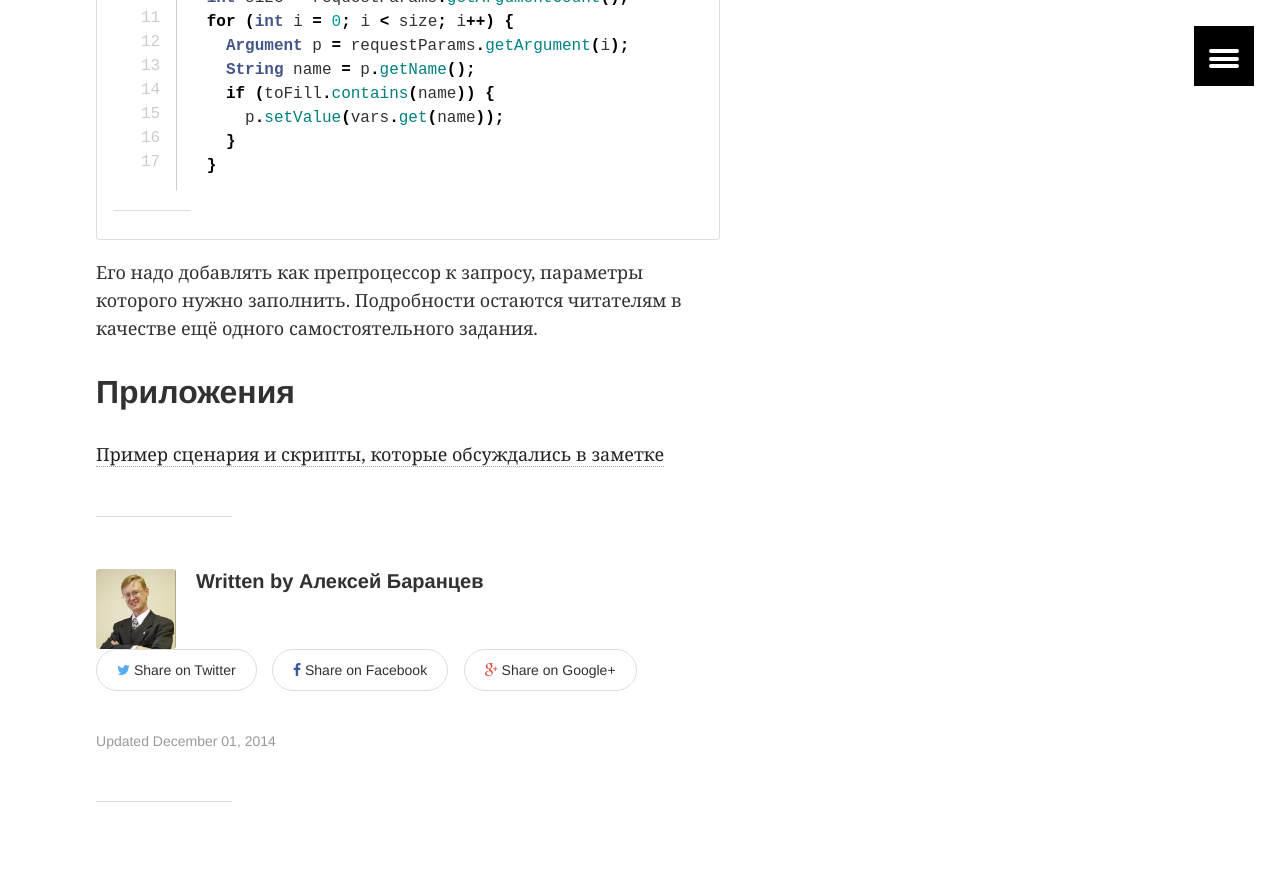
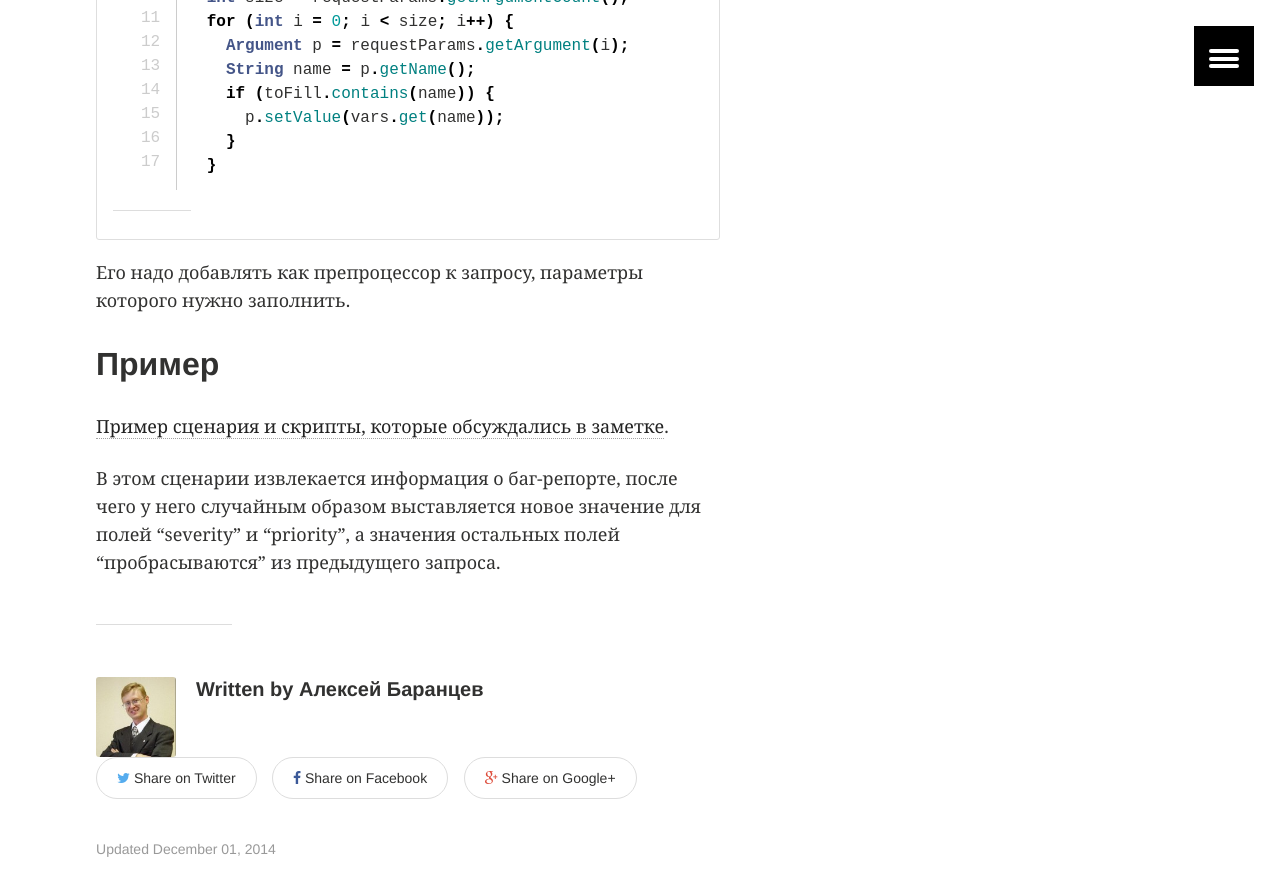
Before and after one commit to baranceva/barancev.github.io, a Jekyll site: the page built from _posts/2014-12-01-how-to-deal-with-big-forms-in-jmeter.md, in a window 1280 px wide and 900 px high, scrolled down 8267 px. Shown: the top 896 px of the window. Built offline with Jekyll 4.4.1, drawn with Linux system fonts in a browser that asks for light colours; comment, search, counter and statistics services are not loaded; some of the changed text lies outside the part shown.

Commit message:
Fixing wording

```diff
--- a/_posts/2014-12-01-how-to-deal-with-big-forms-in-jmeter.md
+++ b/_posts/2014-12-01-how-to-deal-with-big-forms-in-jmeter.md
@@ -156,8 +156,10 @@ for (int i = 0; i < size; i++) {
 }
 {% endhighlight %}
 
-Его надо добавлять как препроцессор к запросу, параметры которого нужно заполнить. Подробности остаются читателям в качестве ещё одного самостоятельного задания.
+Его надо добавлять как препроцессор к запросу, параметры которого нужно заполнить.
 
-## Приложения
+## Пример
 
-[Пример сценария и скрипты, которые обсуждались в заметке](/files/2014-12-01-how-to-deal-with-big-forms-in-jmeter/mantis.zip)
+[Пример сценария и скрипты, которые обсуждались в заметке](/files/2014-12-01-how-to-deal-with-big-forms-in-jmeter/mantis.zip).
+
+В этом сценарии извлекается информация о баг-репорте, после чего у него случайным образом выставляется новое значение для полей "severity" и "priority", а значения остальных полей "пробрасываются" из предыдущего запроса.
```
Also changed, not shown: other parts of _posts/2014-12-01-how-to-deal-with-big-forms-in-jmeter.md (+1 -1 lines).
